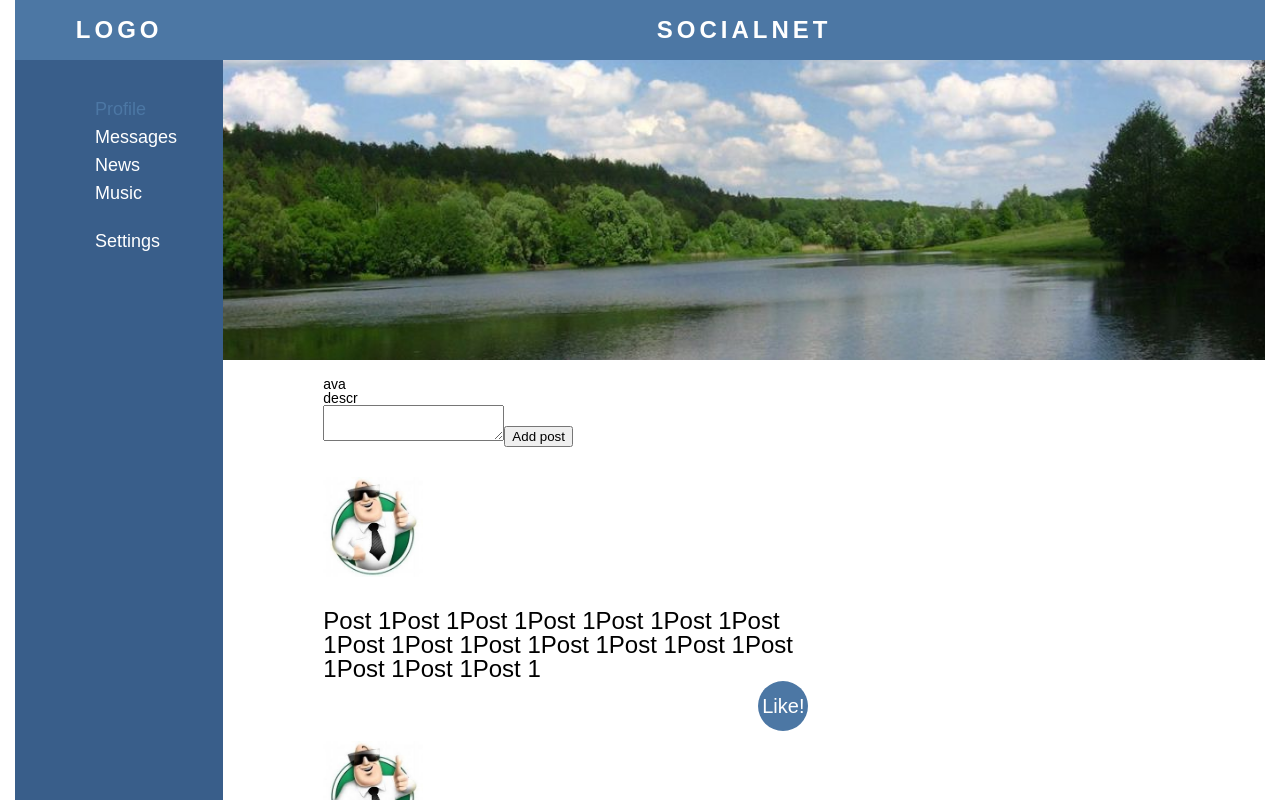
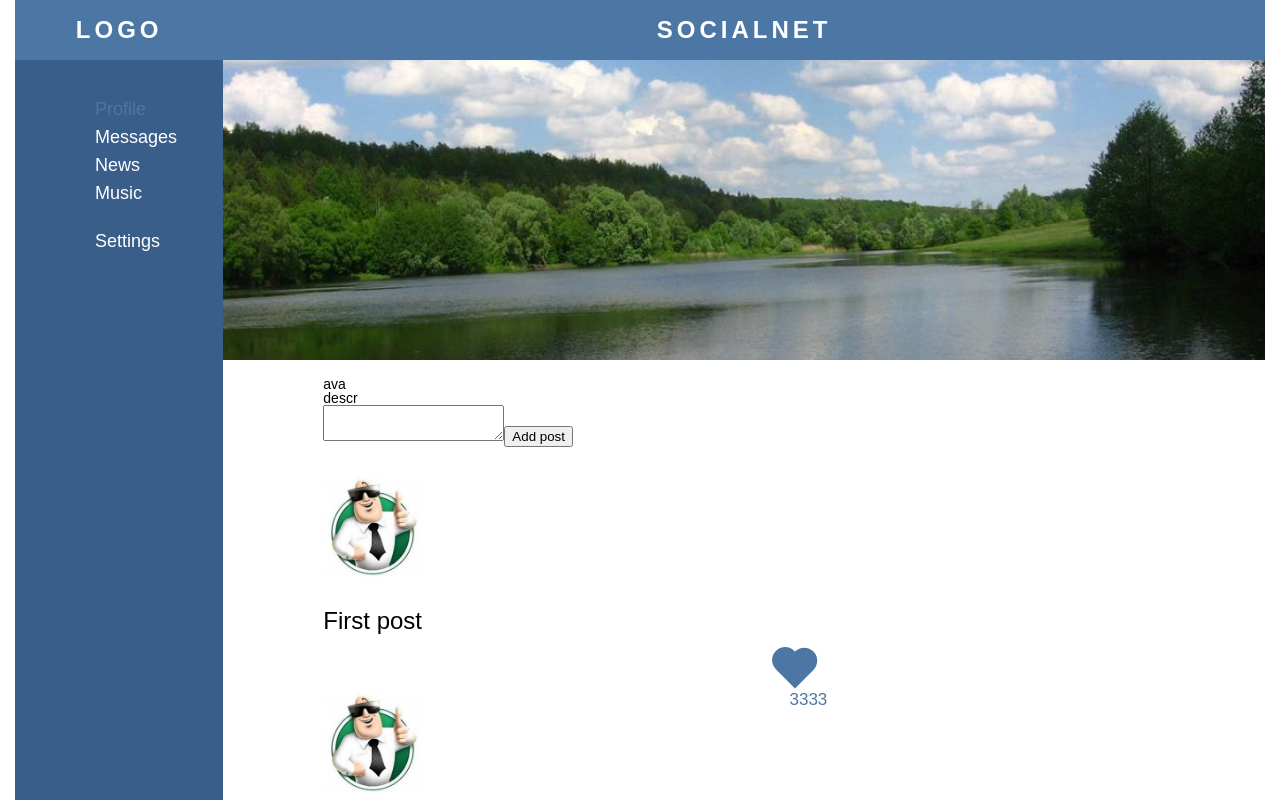
Before and after one commit to OlexaSS/social-network, a React (Create React App) app: page /profile in a window 1280 px wide. Shown: the top 800 px of the page. Built offline with nearby package versions, Linux system fonts and the light colour scheme.

Commit message:
obzor like count

```diff
--- a/src/components/profile/myPosts/MyPosts.jsx
+++ b/src/components/profile/myPosts/MyPosts.jsx
@@ -2,7 +2,7 @@ import React from "react";
 import s from "./MyPosts.module.css";
 import Post from "./post/Post";
 
-const MyPosts = () => {
+const MyPosts = (props) => {
     return (
         <div className={s.posts}>
             <div>
@@ -11,9 +11,8 @@ const MyPosts = () => {
 
             </div>
             <div className={s.posts}>
-                <Post />
-                <Post />
-                <Post />
+                <Post message="First post" likesCount="3333"/>
+                <Post message="Second post" likesCount="0"/>
             </div>
         </div>
     );
--- a/src/components/profile/myPosts/post/Post.jsx
+++ b/src/components/profile/myPosts/post/Post.jsx
@@ -2,15 +2,23 @@ import React from "react";
 import s from "./Post.module.css";
 import image from "../../../../assets/images/ava-1.jfif"
 
-const Post = () => {
+const Post = (props) => {
     return (
         <div className={s.singlePost}>
             <img src={image} />
             <div className={s.content}>
-                Post 1Post 1Post 1Post 1Post 1Post 1Post 1Post 1Post 1Post 1Post 1Post 1Post 1Post 1Post 1Post 1Post 1
+                {props.message}
             </div>
             <div className={s.like}>
-                Like!
+                <div className={s.heart} id="heart">
+                </div>
+                <div className={s.hidden} id="hidden">
+                    Нравится!
+                </div>
+                <div className={s.likesCount}>
+                {props.likesCount}
+                </div>
+
             </div>
         </div>
     );
--- a/src/components/profile/myPosts/post/Post.module.css
+++ b/src/components/profile/myPosts/post/Post.module.css
@@ -14,29 +14,104 @@
     font-size: 24px;
     margin-top: 30px;
 }
-.like{
+
+
+.heart {
+    display: inline-block;
+    height: 26px;
+    width: 26px;
+
     position: absolute;
     right: 15px;
     bottom: -50px;
-    height: 50px;
-    width: 50px;
+
+    background-color: #4c77a4;
+    transform: rotate(-45deg);
+
+    transition: all .3s ease;
+    -webkit-transition: all .3s ease;
+    -moz-transition: all .3s ease;
+    -ms-transition: all .3s ease;
+    -o-transition: all .3s ease;
+    cursor: pointer;
+
+  }
+  .heart:hover{
+      opacity: .7;
+  }
+  .like:hover .hidden{
+      display: block;
+      transition: all .3s ease;
+    -webkit-transition: all .3s ease;
+    -moz-transition: all .3s ease;
+    -ms-transition: all .3s ease;
+    -o-transition: all .3s ease;
+  }
+  .heart:before,
+  .heart:after {
+    content: "";
+    transition: all .3s ease;
+    -webkit-transition: all .3s ease;
+    -moz-transition: all .3s ease;
+    -ms-transition: all .3s ease;
+    -o-transition: all .3s ease;
+
+    position: absolute;
+    height: 26px;
+    width: 26px;
+
+    background-color: #4c77a4;
     border-radius: 50%;
-    -webkit-border-radius: 50%;
-    -moz-border-radius: 50%;
-    -ms-border-radius: 50%;
-    -o-border-radius: 50%;
-    background-color: #4c77a4;
-    color: #fff;
-    font-size: 20px;
-    cursor: pointer;
-    line-height: 50px;
-    text-align: center;
+  }
+
+  .heart:before {
+    top: -14px;
+    left: 0;
+  }
+
+  .heart:after {
+    left: 13px;
+    top: 0;
+  }
+
+
+.like{
+    position: relative;
     transition: all .3s ease;
     -webkit-transition: all .3s ease;
     -moz-transition: all .3s ease;
     -ms-transition: all .3s ease;
     -o-transition: all .3s ease;
 }
-.like:hover{
-    opacity: .8;
+
+.hidden{
+    display: none;
+    opacity: .6;
+    width: 120px;
+    height: 40px;
+    background-color: #4c77a4;
+    position: absolute;
+    right: -30px;
+    bottom: 0;
+    font-size: 20px;
+    color: #fff;
+    text-align: center;
+    line-height: 40px;
+    transition: all .3s ease;
+    -webkit-transition: all .3s ease;
+    -moz-transition: all .3s ease;
+    -ms-transition: all .3s ease;
+    -o-transition: all .3s ease;
+    border-radius: 10px;
+    -webkit-border-radius: 10px;
+    -moz-border-radius: 10px;
+    -ms-border-radius: 10px;
+    -o-border-radius: 10px;
 }
+.likesCount{
+    position: absolute;
+    right: -4px;
+    font-size: 17px;
+    bottom: -75px;
+    color: #4c77a4;
+}
```
Also changed, not shown: 1 other file (tests, documents, lock files or other folders).
